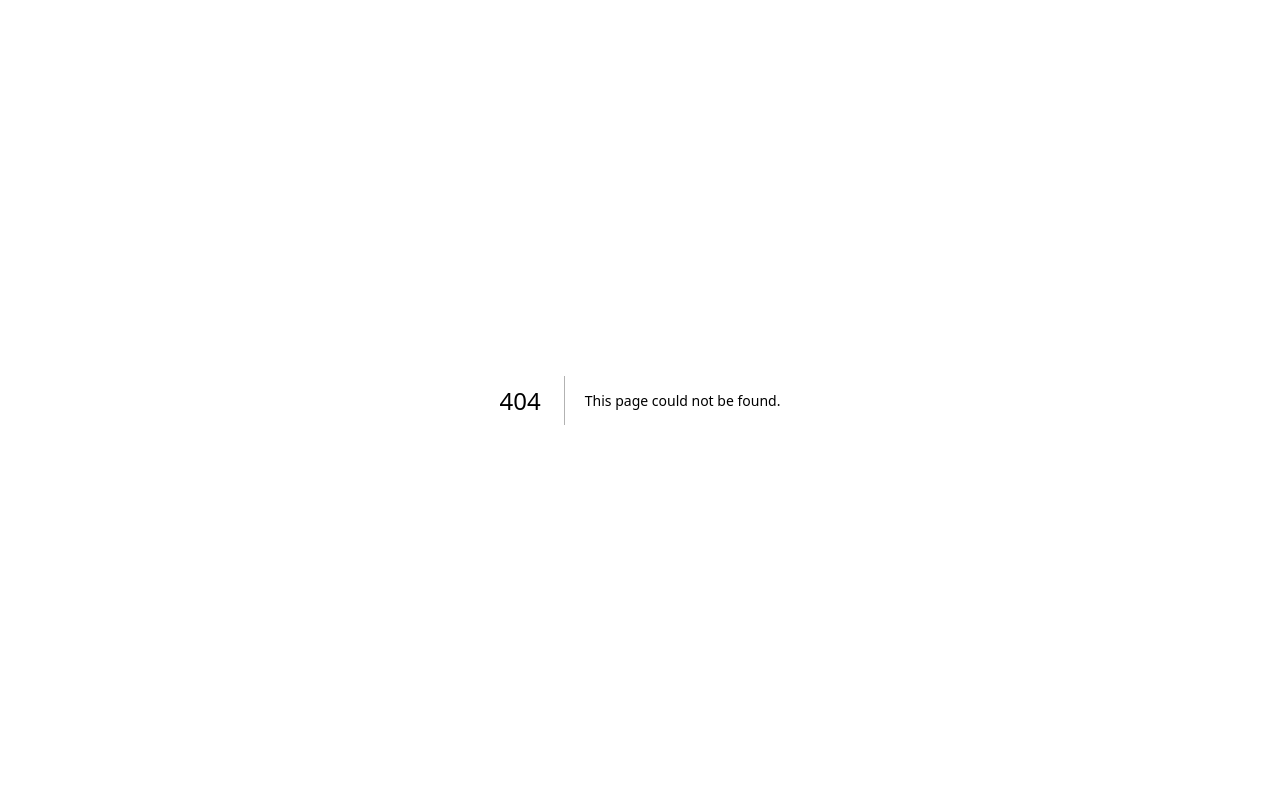
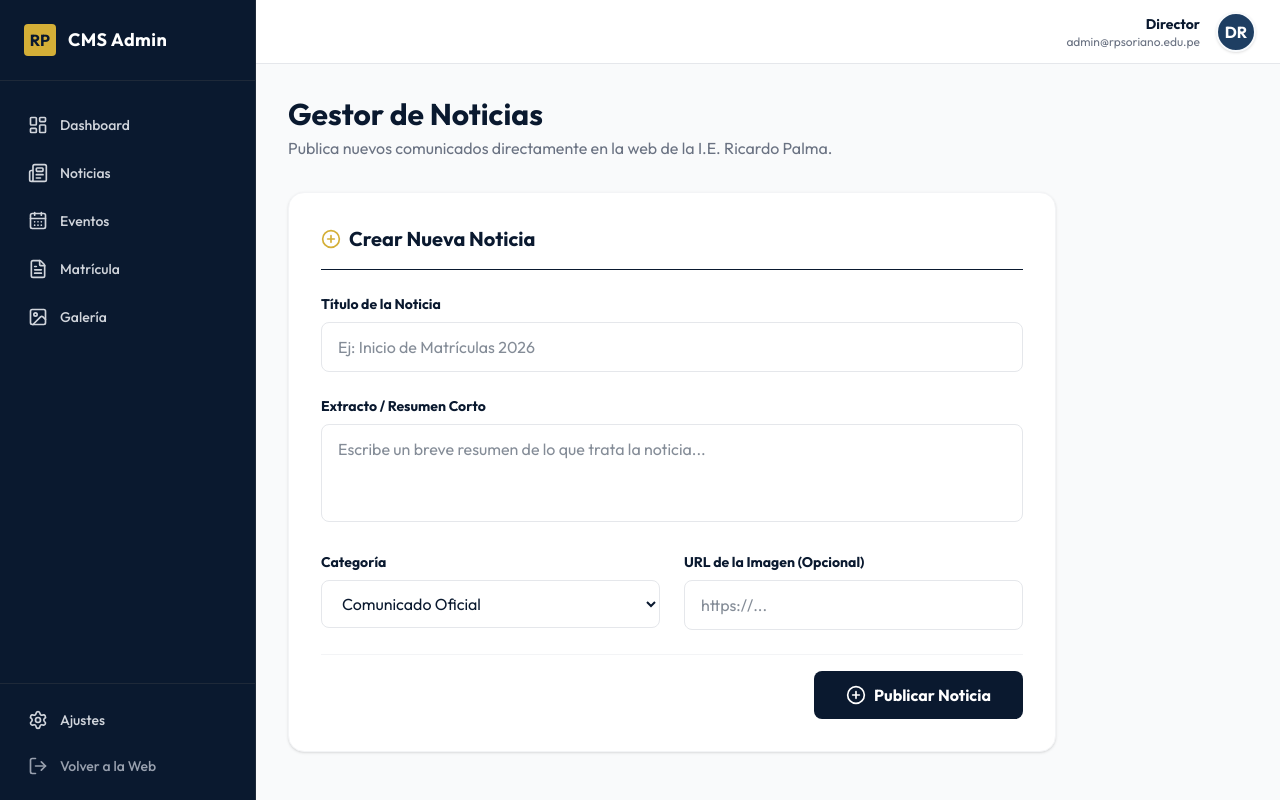
Before and after one commit to unwantedx656-wq/ricardo-palma-web, a Next.js app: page /admin/noticias in a window 1280 px wide. Before the commit this address had no page. Built offline with nearby package versions, Linux system fonts and the light colour scheme; no server answers; a web font is replaced by a local one.

Commit message:
feat: Add Admin form to create news directly in Supabase

```diff
--- /dev/null
+++ b/src/app/admin/noticias/page.tsx
@@ -0,0 +1,143 @@
+"use client";
+
+import { useState } from "react";
+import { supabase } from "@/lib/supabase";
+import { PlusCircle, Loader2, CheckCircle2, AlertCircle } from "lucide-react";
+
+export default function AdminNoticiasPage() {
+  const [loading, setLoading] = useState(false);
+  const [success, setSuccess] = useState(false);
+  const [error, setError] = useState<string | null>(null);
+
+  const [formData, setFormData] = useState({
+    title: "",
+    excerpt: "",
+    category: "Comunicado",
+    img_url: "",
+  });
+
+  const handleChange = (e: React.ChangeEvent<HTMLInputElement | HTMLTextAreaElement | HTMLSelectElement>) => {
+    setFormData({ ...formData, [e.target.name]: e.target.value });
+  };
+
+  const handleSubmit = async (e: React.FormEvent) => {
+    e.preventDefault();
+    setLoading(true);
+    setError(null);
+    setSuccess(false);
+
+    try {
+      const { error: supabaseError } = await supabase
+        .from('noticias')
+        .insert([formData]);
+
+      if (supabaseError) throw supabaseError;
+
+      setSuccess(true);
+      setFormData({ title: "", excerpt: "", category: "Comunicado", img_url: "" }); // Limpiar formulario
+    } catch (err: any) {
+      setError(err.message || "Error al guardar la noticia.");
+    } finally {
+      setLoading(false);
+      setTimeout(() => setSuccess(false), 5000); // Ocultar mensaje después de 5s
+    }
+  };
+
+  return (
+    <div className="space-y-8 animate-in fade-in duration-500">
+      <div>
+        <h1 className="text-3xl font-bold text-rp-navy">Gestor de Noticias</h1>
+        <p className="text-gray-500 mt-1">Publica nuevos comunicados directamente en la web de la I.E. Ricardo Palma.</p>
+      </div>
+
+      <div className="bg-white p-8 rounded-2xl shadow-sm border border-gray-100 max-w-3xl">
+        <h2 className="text-xl font-bold text-rp-navy mb-6 flex items-center gap-2 border-b pb-4">
+          <PlusCircle className="w-5 h-5 text-rp-gold" />
+          Crear Nueva Noticia
+        </h2>
+
+        {success && (
+          <div className="mb-6 p-4 bg-green-50 border border-green-200 text-green-800 rounded-lg flex items-center gap-3">
+            <CheckCircle2 className="w-5 h-5" />
+            <p className="font-medium">¡Noticia publicada con éxito en el portal!</p>
+          </div>
+        )}
+
+        {error && (
+          <div className="mb-6 p-4 bg-red-50 border border-red-200 text-red-800 rounded-lg flex items-center gap-3">
+            <AlertCircle className="w-5 h-5" />
+            <p className="font-medium">{error}</p>
+          </div>
+        )}
+
+        <form onSubmit={handleSubmit} className="space-y-6">
+          <div>
+            <label className="block text-sm font-bold text-rp-navy mb-2">Título de la Noticia</label>
+            <input
+              required
+              type="text"
+              name="title"
+              value={formData.title}
+              onChange={handleChange}
+              placeholder="Ej: Inicio de Matrículas 2026"
+              className="w-full px-4 py-3 rounded-lg border border-gray-200 focus:border-rp-gold focus:ring-2 focus:ring-rp-gold/20 outline-none transition-all"
+            />
+          </div>
+
+          <div>
+            <label className="block text-sm font-bold text-rp-navy mb-2">Extracto / Resumen Corto</label>
+            <textarea
+              required
+              name="excerpt"
+              value={formData.excerpt}
+              onChange={handleChange}
+              rows={3}
+              placeholder="Escribe un breve resumen de lo que trata la noticia..."
+              className="w-full px-4 py-3 rounded-lg border border-gray-200 focus:border-rp-gold focus:ring-2 focus:ring-rp-gold/20 outline-none transition-all resize-none"
+            />
+          </div>
+
+          <div className="grid grid-cols-1 md:grid-cols-2 gap-6">
+            <div>
+              <label className="block text-sm font-bold text-rp-navy mb-2">Categoría</label>
+              <select
+                name="category"
+                value={formData.category}
+                onChange={handleChange}
+                className="w-full px-4 py-3 rounded-lg border border-gray-200 focus:border-rp-gold focus:ring-2 focus:ring-rp-gold/20 outline-none transition-all bg-white"
+              >
+                <option value="Comunicado">Comunicado Oficial</option>
+                <option value="Académico">Académico</option>
+                <option value="Eventos">Eventos</option>
+                <option value="Logros">Logros Institucionales</option>
+              </select>
+            </div>
+
+            <div>
+              <label className="block text-sm font-bold text-rp-navy mb-2">URL de la Imagen (Opcional)</label>
+              <input
+                type="url"
+                name="img_url"
+                value={formData.img_url}
+                onChange={handleChange}
+                placeholder="https://..."
+                className="w-full px-4 py-3 rounded-lg border border-gray-200 focus:border-rp-gold focus:ring-2 focus:ring-rp-gold/20 outline-none transition-all"
+              />
+            </div>
+          </div>
+
+          <div className="pt-4 border-t border-gray-100 flex justify-end">
+            <button
+              type="submit"
+              disabled={loading}
+              className="bg-rp-navy hover:bg-rp-blue text-white font-bold py-3 px-8 rounded-lg transition-colors flex items-center gap-2 disabled:opacity-70 disabled:cursor-not-allowed"
+            >
+              {loading ? <Loader2 className="w-5 h-5 animate-spin" /> : <PlusCircle className="w-5 h-5" />}
+              {loading ? "Publicando..." : "Publicar Noticia"}
+            </button>
+          </div>
+        </form>
+      </div>
+    </div>
+  );
+}
```
Also changed, not shown: 1 other file (tests, documents, lock files or other folders).
